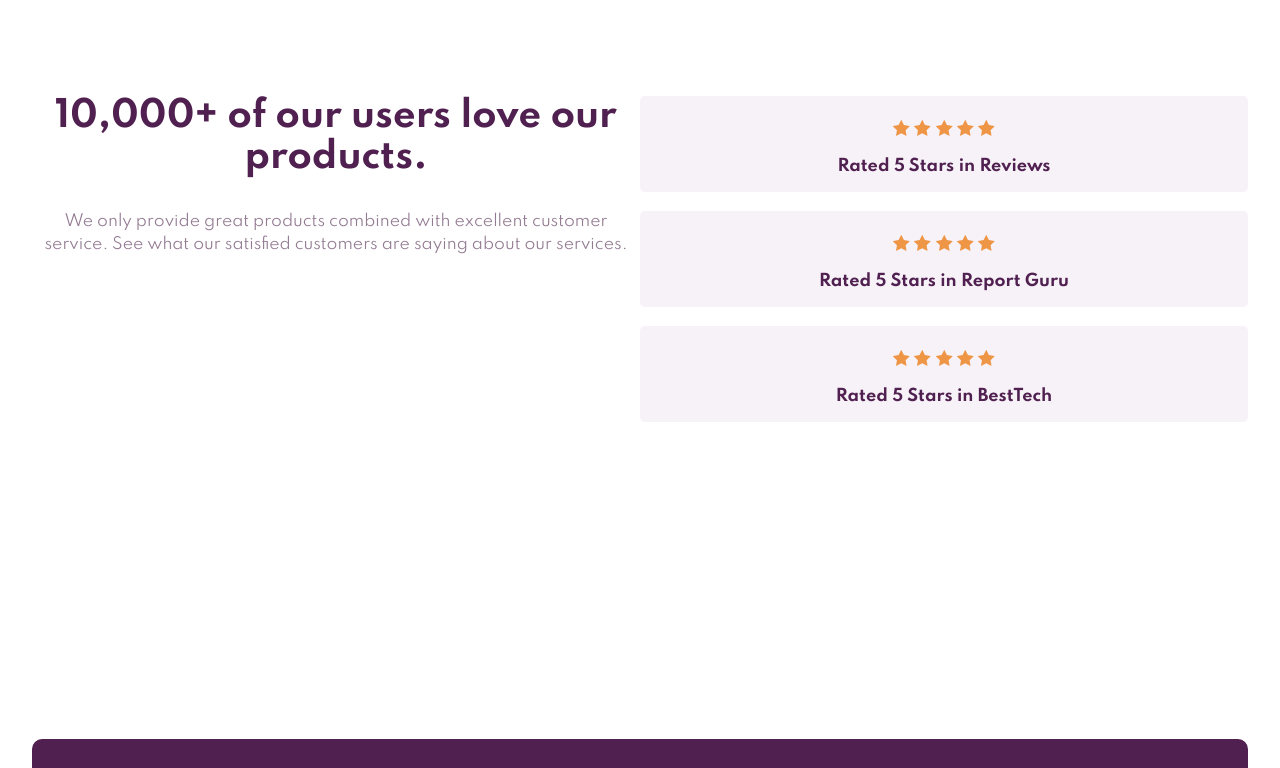
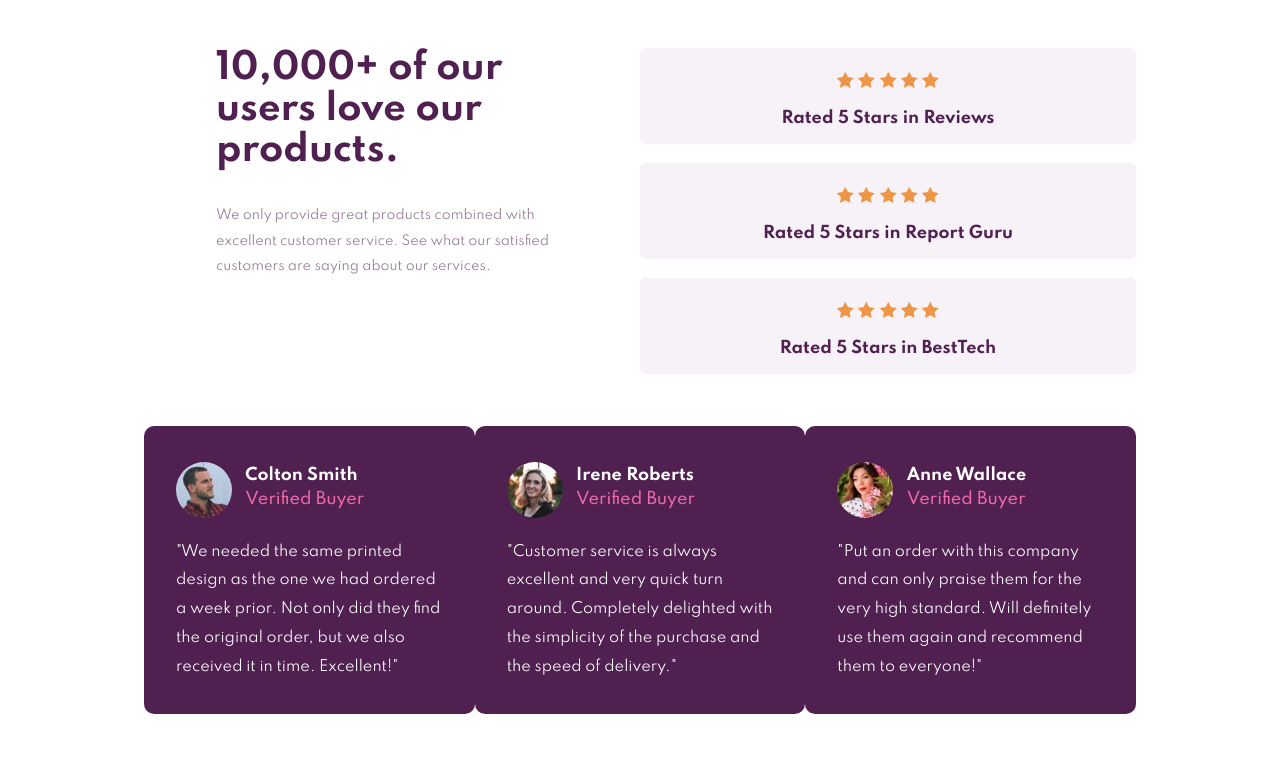
Before and after one commit to WendellRodriguesAmaral/social-proof-section-master, a plain HTML site: page index.html in a window 1280 px wide. Shown: the top 768 px of the page. Drawn offline with Linux system fonts and the light colour scheme.

Commit message:
init desktop version

```diff
--- a/style.css
+++ b/style.css
@@ -127,13 +127,39 @@ div.testimonial p{
 
 
 @media (min-width: 768px) {
+  body{
+    padding: 0 7rem;
+  }
+
   main.all {
-    grid-template-rows: 1fr 1fr;
+    grid-template-rows: auto 1fr; /* auto para ficar com a altura flexivel  */
     grid-template-columns: 1fr 1fr;
+  }
+
+  section.description{
+    padding:0 4.5rem;
+  }
+
+  div.descriptionTitle{
+    text-align: left;
+  }
+
+  p.descriptionText{
+    text-align: left;
+    font-size:.8rem;
+    line-height:2;
   }
 
   section.testimonials {
     grid-column-start: 1;
     grid-column-end: 3;
+    display:flex;
   }
+
+
+
+
+
+
+
 }
```
